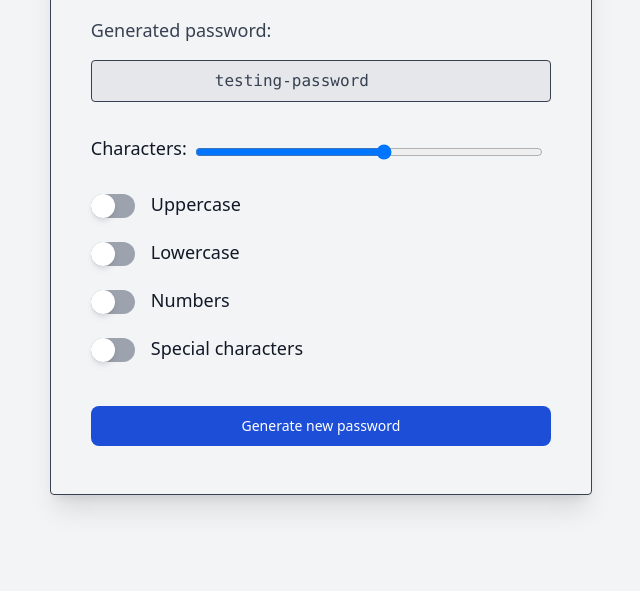
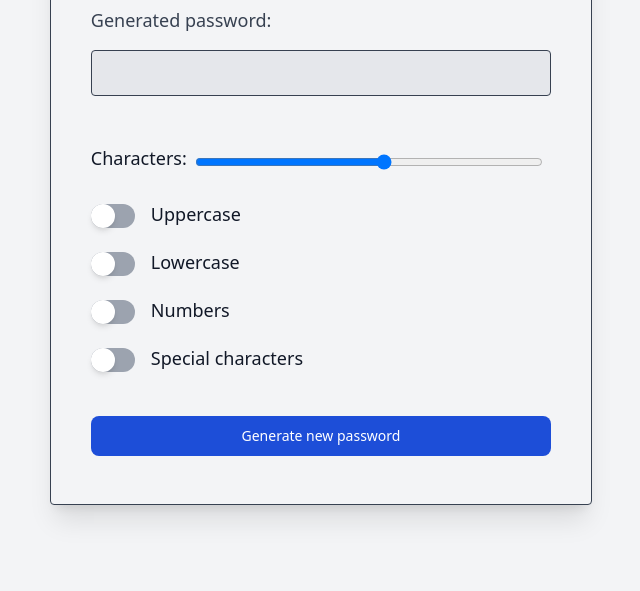
Before and after one commit to MarkelK14/password-generator, a plain HTML site: page index.html in a window 1280 px wide. Shown: the part 209-800 px from the top of the page, without its empty margins (319-959 px from the left). Drawn offline with nearby package versions, Linux system fonts and the light colour scheme.

Commit message:
Refactor generated password display to use input element for better accessibility

```diff
--- a/index.html
+++ b/index.html
@@ -15,10 +15,8 @@
         <form id="form" class="bg-gray-100 dark:bg-gray-900 border border-gray-700 rounded shadow-xl p-10">
             <h1 class="text-5xl text-blue-600 dark:text-blue-400 mb-10">Password Generator</h1>
 
-            <p class="text-lg text-gray-700 dark:text-white/70 align-left">Generated password:</p>
-            <div class="mt-4 mb-4 border border-gray-700 bg-gray-200 dark:bg-gray-800 rounded p-2 w-full text-center">
-                <p class="text-gray-700 dark:text-gray-200/80 w-96 font-mono">testing-password</p>
-            </div>
+            <label for="generated-password" class="text-lg text-gray-700 dark:text-white/70 align-left">Generated password:</p>
+            <input type="text" disabled id="generated-password" class="mt-4 mb-4 border border-gray-700 bg-gray-200 dark:bg-gray-800 rounded p-2 w-full text-center text-gray-700 dark:text-gray-200/80 font-mono cursor-text">
 
             <ul class="mt-8 text-left">
                 <li class="mb-4">
```
